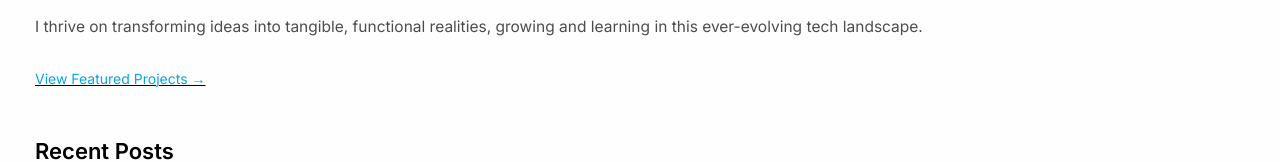
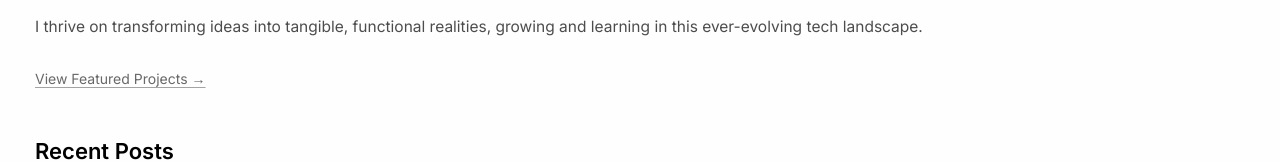
Before and after one commit to joneshshrestha/myWebsite, a plain HTML site: page index.html in a window 1280 px wide. In both pictures the pointer is over the link 120 px from the left and 315 px from the top of the page. Shown: the part 237-399 px from the top of the page. Drawn offline with Linux system fonts and the light colour scheme.

Commit message:
minor update css

```diff
--- a/style.css
+++ b/style.css
@@ -106,7 +106,9 @@ body {
 
 .project a:hover,
 .all-post a:hover {
-  text-decoration: underline 1px black;
+  color: rgba(104, 104, 104);
+  text-decoration: underline 1px rgba(104, 104, 104, 0.6);
+  text-underline-offset: 3px;
 }
 
 .recent-post {
```
